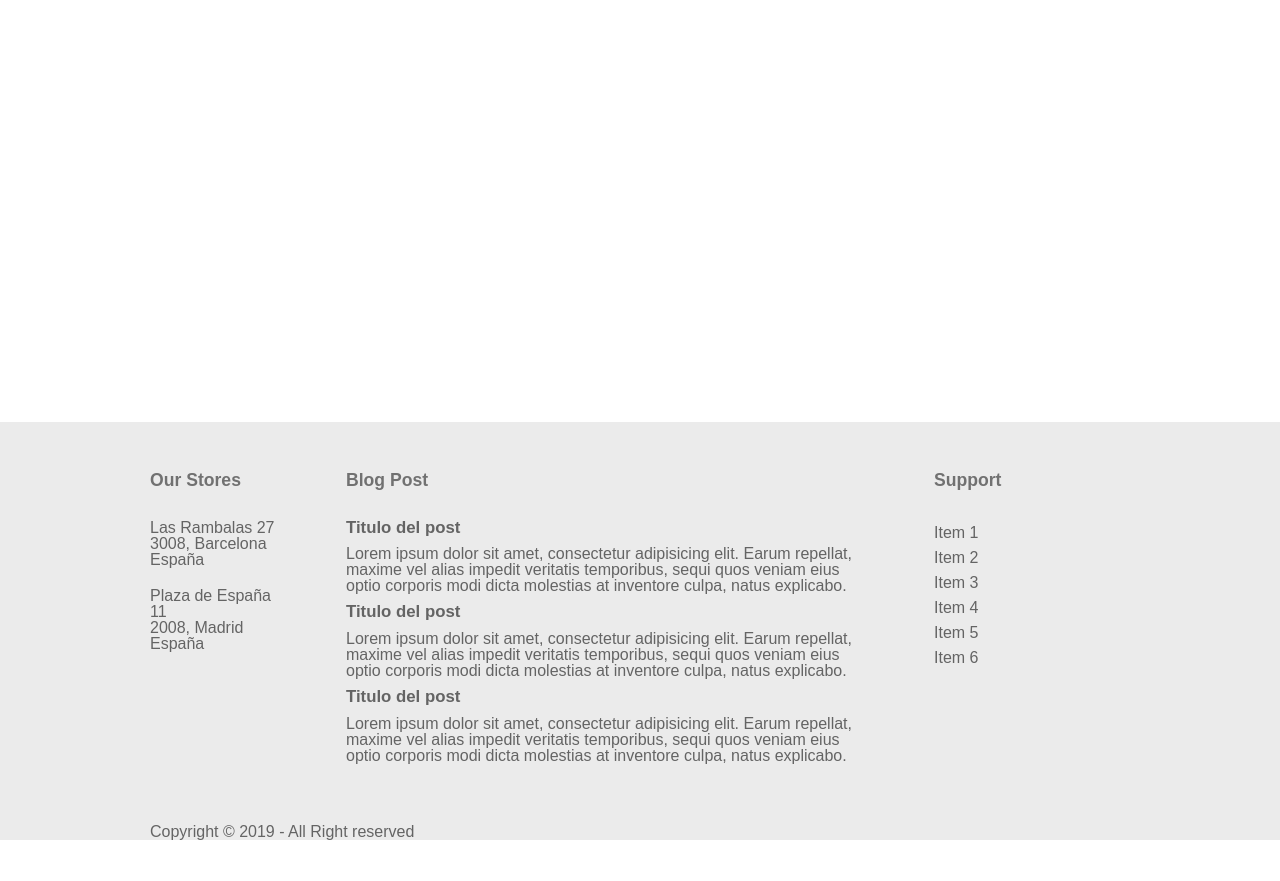
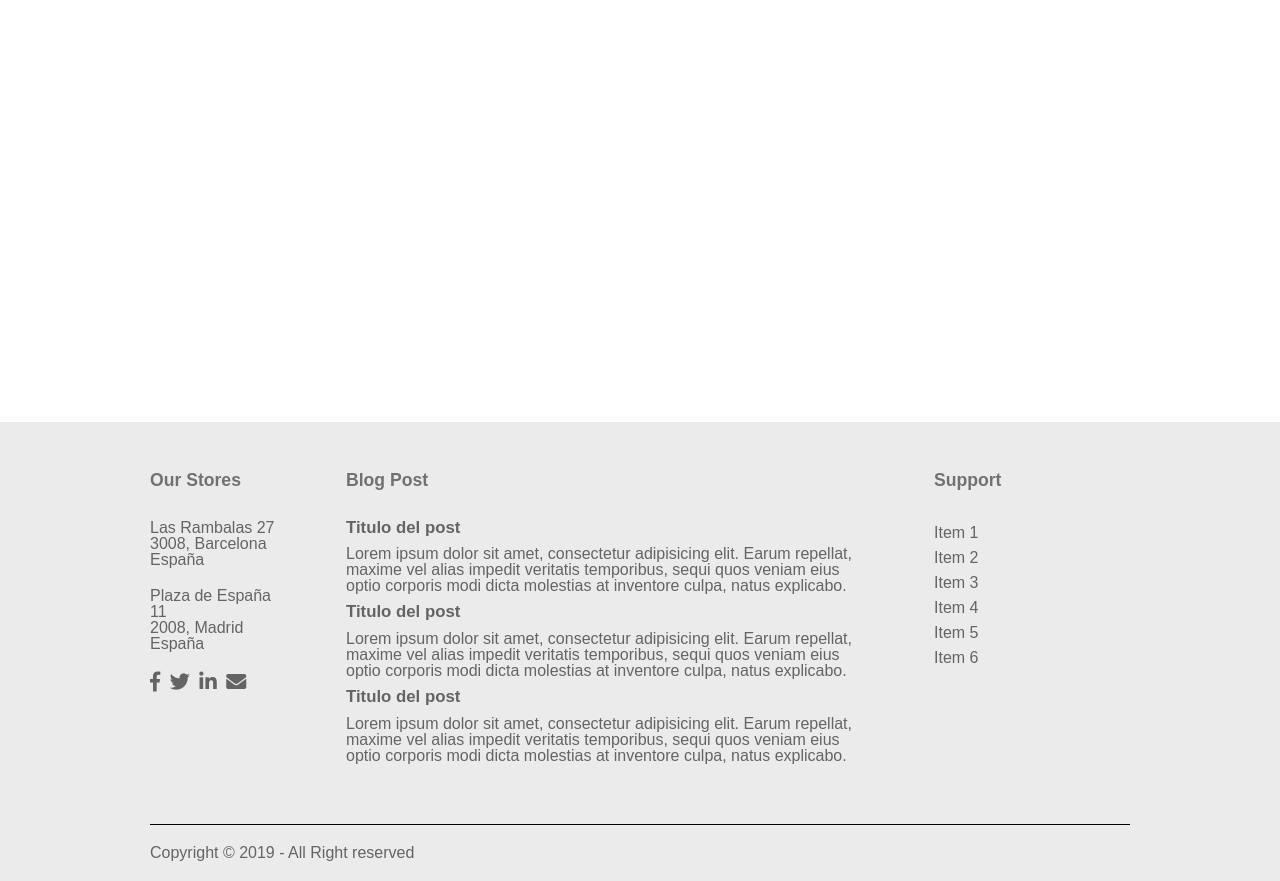
Before and after one commit to juanmanuelperezgarcia007/ecommerce, a plain HTML site: page index.html in a window 1280 px wide. Shown: the part 88-969 px from the top of the page. Before the commit the page ends 928 px from the top, so only its background shows below. Drawn offline with Linux system fonts and the light colour scheme; a web font is replaced by a local one.

Commit message:
cambio de estructura en index html iconos sociales cargados por fuente

```diff
--- a/index.html
+++ b/index.html
@@ -63,11 +63,11 @@
 					</div>
 
 					<ul class="social">
-						<li></li>
-						<li></li>
-						<li></li>
-						<li></li>
-						<li></li>
+						<li><a href="#"><i class="fab fa-facebook-f"></i></a></li>
+						<li><a href="#"><i class="fab fa-twitter"></i></a></li>
+						<li><a href="#"><i class="fab fa-linkedin-in"></i></a></li>
+						<li><a href="#"><i class="fas fa-envelope"></i></a></li>
+
 					</ul>
 				</div>
 				<div class="columna columna-big">
@@ -109,7 +109,7 @@
 				</div>
 			</aside>
 
-			<aside class="row footer-int">
+			<aside class="row footer-inf">
 				<p>Copyright &copy; 2019 - All Right reserved</p>
 			</aside>
 
```
